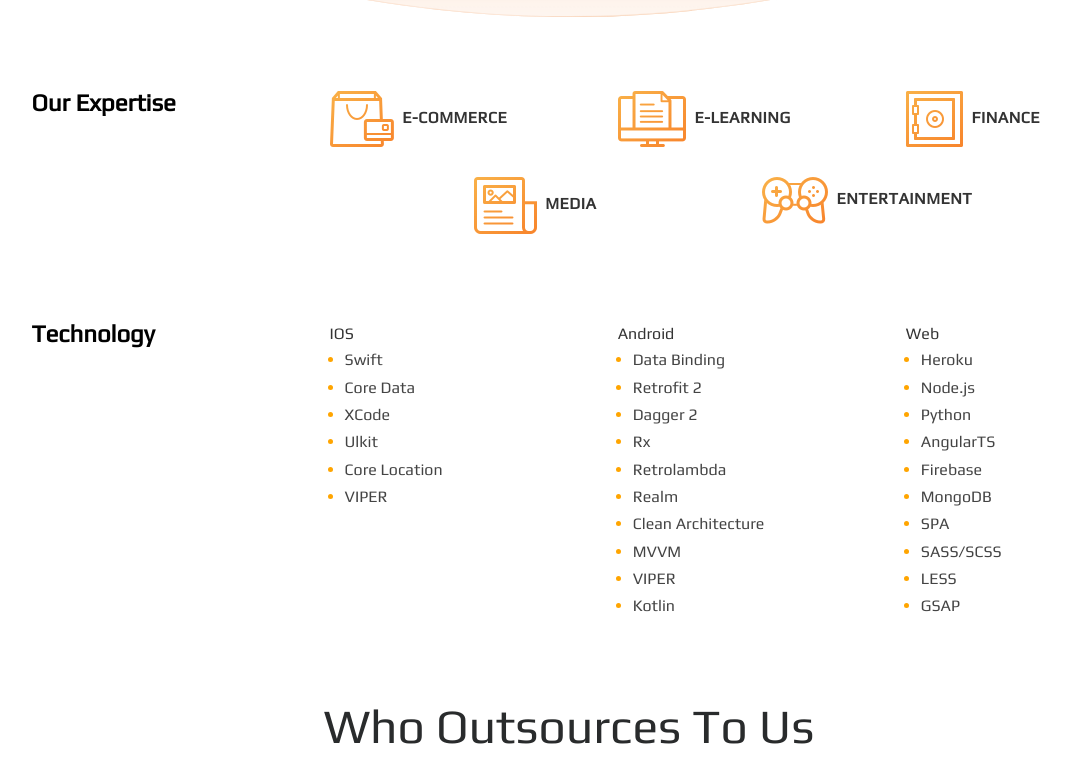
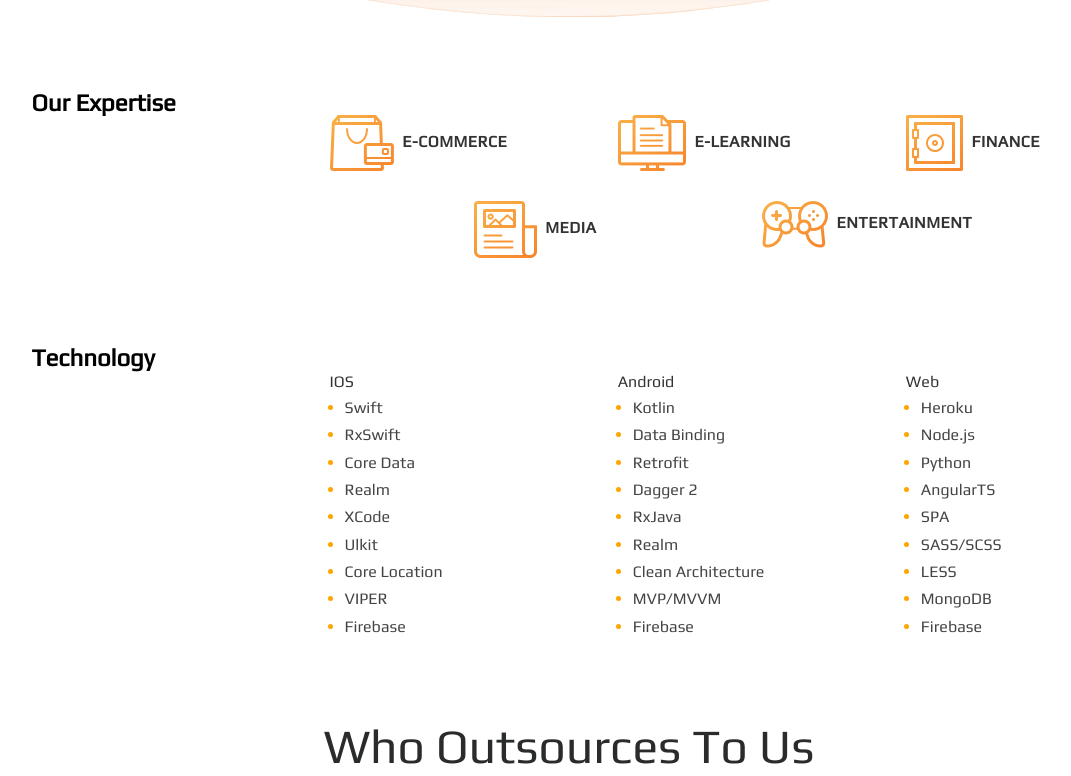
Before and after one commit to andriistakhov/asta.mobi, a plain HTML site: page index.html in a window 1280 px wide. Shown: the part 1094-1870 px from the top of the page, without its empty margins (71-1142 px from the left). Drawn offline with Linux system fonts and the light colour scheme; some packages are replaced by stand-ins of ours.

Commit message:
Technologies changed

```diff
--- a/css/style.css
+++ b/css/style.css
@@ -37,6 +37,10 @@
 
 .logo {
     min-height: 40px;
+}
+
+.logo img {
+    width: 45%;
 }
 
 .title {
@@ -114,8 +118,8 @@
 
 .about {
     position: absolute;
-    left: 10%;
-    right: 10%;
+    left: 8%;
+    right: 8%;
     margin-top: 48%;
     opacity: 0.8;
     font-size: 1.5rem;
@@ -186,6 +190,7 @@
 .flex {
     display: flex;
     justify-content: center;
+    margin-top: 2%;
 }
 
 .technology {
--- a/index.html
+++ b/index.html
@@ -15,7 +15,7 @@
     <div class="head-bg">
         <div class="text">
             <div class="logo">
-                <img src="../assets/logo.png">
+                <img src="..assets/logo.png">
             </div>
             <div class="title">
                 <p>Mobile App Development Company</p>
@@ -140,7 +140,13 @@
                                 <span>Swift</span>
                             </li>
                             <li>
+                                <span>RxSwift</span>
+                            </li>
+                            <li>
                                 <span>Core Data</span>
+                            </li>
+                            <li>
+                                <span>Realm</span>
                             </li>
                             <li>
                                 <span>XCode</span>
@@ -154,6 +160,9 @@
                             <li>
                                 <span>VIPER</span>
                             </li>
+                            <li>
+                                <span>Firebase</span>
+                            </li>
                         </ul>
                     </div>
                 </div>
@@ -161,16 +170,15 @@
                     <span>Android</span>
                     <div>
                         <ul class="list">
+                            <li><span>Kotlin</span></li>
                             <li><span>Data Binding</span></li>
-                            <li><span>Retrofit 2</span></li>
+                            <li><span>Retrofit</span></li>
                             <li><span>Dagger 2</span></li>
-                            <li><span>Rx</span></li>
-                            <li><span>Retrolambda</span></li>
+                            <li><span>RxJava</span></li>
                             <li><span>Realm</span></li>
                             <li><span>Clean Architecture</span></li>
-                            <li><span>MVVM</span></li>
-                            <li><span>VIPER</span></li>
-                            <li><span>Kotlin</span></li>
+                            <li><span>MVP/MVVM</span></li>
+                            <li><span>Firebase</span></li>
                         </ul>
                     </div>
                 </div>
@@ -182,12 +190,11 @@
                             <li><span>Node.js</span></li>
                             <li><span>Python</span></li>
                             <li><span>AngularTS</span></li>
-                            <li><span>Firebase</span></li>
-                            <li><span>MongoDB</span></li>
                             <li><span>SPA</span></li>
                             <li><span>SASS/SCSS</span></li>
                             <li><span>LESS</span></li>
-                            <li><span>GSAP</span></li>
+                            <li><span>MongoDB</span></li>
+                            <li><span>Firebase</span></li>
                         </ul>
                     </div>
                 </div>
```
